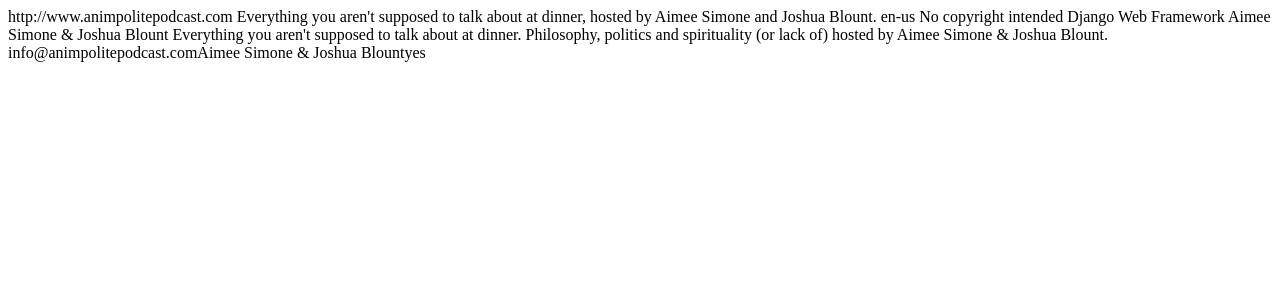
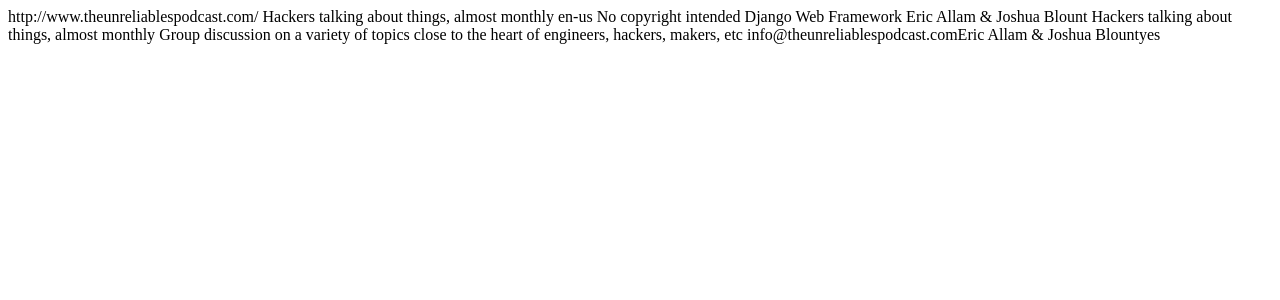
Before and after one commit to stickwithjosh/hypodrical, a Django app: template apps/podcast/templates/podcast/feed.html in a window 1280 px wide. Shown: the top 300 px of the page. Run offline with Django 3.2, Linux system fonts and the light colour scheme; the template is opened without the code that fills it, so the values that code supplies are empty; parts of the project's set-up code (start-up, migrations or seed data) failed here and were passed over.

Commit message:
update settings for unreliables

```diff
--- a/apps/podcast/templates/base.html
+++ b/apps/podcast/templates/base.html
@@ -2,7 +2,7 @@
 <html lang="en-us">
     <head>
         <meta charset="utf-8">
-        <title>An Impolite Podcast | Everything you aren't supposed to talk about at dinner, hosted by Aimee Simone and Joshua Blount</title>
+        <title>Unreliables | Hackers talking about things, almost monthly</title>
         <meta name="viewport" content="width=device-width">
         <script src="//ajax.googleapis.com/ajax/libs/jquery/1.8.0/jquery.min.js"></script>
         <script src="{{ STATIC_URL }}js/audiojs/audio.min.js"></script>
@@ -38,8 +38,8 @@
     <body>
         <div class="wrap">
 
-            <h1><a href="/">An Impolite Podcast</a></h1>
-            <h3>Everything you aren't supposed to talk about at dinner, hosted by <a href="http://twitter.com/aimee_simone">Aimee Simone</a> and <a href="http://twitter.com/stickwithjosh">Joshua Blount<a/></h3>
+            <h1><a href="/">The Unreliables Podcast</a></h1>
+            <h3>Hackers talking about things, almost monthly. Organized by <a href="https://twitter.com/eallam">Eric Allam</a> and <a href="https://twitter.com/stickwithjosh">Joshua Blount</a></h3>
             <hr />
 
             {% block content %}{% endblock %}
--- a/apps/podcast/templates/podcast/episode_detail.html
+++ b/apps/podcast/templates/podcast/episode_detail.html
@@ -5,7 +5,7 @@
     <meta property="og:title" content="An Impolite Podcast {% if object.title %}- {{ object.title }}{% endif %}" />
     <meta property="og:description" content="{{ object.show_notes|markdown }}" />
     <meta property="og:image" content="{{ STATIC_URL }}img/fb-share.png" />
-    <meta property="og:url" content="http://www.animpolitepodcast.com{{ object.get_absolute_url }}" />
+    <meta property="og:url" content="http://www.theunreliablespodcast.com{{ object.get_absolute_url }}" />
     <meta property="og:type" content="article" />
     <meta property="fb:admins" content="678090273"/>
 {% endblock %}
--- a/apps/podcast/templates/podcast/feed.html
+++ b/apps/podcast/templates/podcast/feed.html
@@ -2,9 +2,9 @@
 <rss version="2.0" xmlns:itunes="http://www.itunes.com/dtds/podcast-1.0.dtd">
 
 <channel>
-   <title>An Impolite Podcast</title>
-   <link>http://www.animpolitepodcast.com</link>
-   <description>Everything you aren't supposed to talk about at dinner, hosted by Aimee Simone and Joshua Blount.</description>
+   <title>Unreliables</title>
+   <link>http://www.theunreliablespodcast.com/</link>
+   <description>Hackers talking about things, almost monthly</description>
    <language>en-us</language>
    <copyright>No copyright intended</copyright>
    <lastBuildDate>{{ object_list.0.pub_date|date:"r" }}</lastBuildDate>
@@ -15,30 +15,30 @@
 
 
 
-   <itunes:author>Aimee Simone &amp; Joshua Blount</itunes:author>
+   <itunes:author>Eric Allam &amp; Joshua Blount</itunes:author>
 
-   <itunes:subtitle>Everything you aren't supposed to talk about at dinner.</itunes:subtitle>
-   <itunes:summary>Philosophy, politics and spirituality (or lack of) hosted by Aimee Simone &amp; Joshua Blount.</itunes:summary>
-<itunes:image href="http://m.animpolitepodcast.com/static/img/artwork.png" />
+   <itunes:subtitle>Hackers talking about things, almost monthly</itunes:subtitle>
+   <itunes:summary>Group discussion on a variety of topics close to the heart of engineers, hackers, makers, etc</itunes:summary>
+<itunes:image href="http://m.theunreliablespodcast.com/static/img/artwork.png" />
 
 
-  <itunes:owner><itunes:email>info@animpolitepodcast.com</itunes:email><itunes:name>Aimee Simone &amp; Joshua Blount</itunes:name></itunes:owner><itunes:explicit>yes</itunes:explicit><itunes:category text="Religion &amp; Spirituality"><itunes:category text="Spirituality" /></itunes:category><itunes:category text="Religion &amp; Spirituality"><itunes:category text="Christianity" /></itunes:category><itunes:category text="News &amp; Politics" />
+  <itunes:owner><itunes:email>info@theunreliablespodcast.com</itunes:email><itunes:name>Eric Allam &amp; Joshua Blount</itunes:name></itunes:owner><itunes:explicit>yes</itunes:explicit><itunes:category text="Technology"><itunes:category text="Society &amp; Culture" />
 
    {% for object in object_list %}
    <item>
        <title>{{ object.title }}</title>
-       <link>http://www.animpolitepodcast.com{{ object.get_absolute_url }}</link>
+       <link>http://www.theunreliablespodcast.com{{ object.get_absolute_url }}</link>
        {% load markup %}
        <description>{{ object.show_notes }}</description>
-       <author>info@animpolitepodcast.com ({% for contributor in object.contributors.all %}{% if not forloop.first %}{% if not forloop.last %}, {% endif %}{% endif %}{% if forloop.last %} &amp; {% endif %}{{ contributor.name}}{% endfor %})</author>
+       <author>info@theunreliablespodcast.com ({% for contributor in object.contributors.all %}{% if not forloop.first %}{% if not forloop.last %}, {% endif %}{% endif %}{% if forloop.last %} &amp; {% endif %}{{ contributor.name}}{% endfor %})</author>
        <enclosure url="{{ object.mp3.url }}" type="audio/mpeg" length="{{ object.mp3.size }}" />
-       <guid isPermaLink="true">http://www.animpolitepodcast.com{{ object.get_absolute_url }}</guid>
+       <guid isPermaLink="true">http://www.info@theunreliablespodcast.com{{ object.get_absolute_url }}</guid>
        <pubDate>{{ object.pub_date|date:"r" }}</pubDate>
-       <itunes:author>Aimee Simone &amp; Joshua Blount</itunes:author>
+       <itunes:author>Eric Allam &amp; Joshua Blount</itunes:author>
 	<itunes:explicit>yes</itunes:explicit>
 
-    <itunes:subtitle>Everything you aren't supposed to talk about at dinner.</itunes:subtitle>
-    <itunes:summary>Everything you aren't supposed to talk about at dinner, hosted by Aimee Simone and Joshua Blount.</itunes:summary>
+    <itunes:subtitle>Hackers talking about things, almost monthly</itunes:subtitle>
+
 
    </item>
 
--- a/hypodrical/settings.py
+++ b/hypodrical/settings.py
@@ -125,7 +125,7 @@
     # boto settings
     AWS_ACCESS_KEY_ID = 'AKIAIT3JEWHLY36RVOUQ'
     AWS_SECRET_ACCESS_KEY = os.environ.get('AWS_SECRET_ACCESS_KEY')
-    AWS_STORAGE_BUCKET_NAME = 'm.animpolitepodcast.com'
+    AWS_STORAGE_BUCKET_NAME = 'm.theunreliablespodcast.com'
     AWS_S3_CUSTOM_DOMAIN = AWS_STORAGE_BUCKET_NAME
 
     # S3 URL settings
--- a/static/this.txt
+++ /dev/null
@@ -1 +0,0 @@
-Hello
```
Also changed, not shown: static/img/artwork.png, static/img/fb-share.png.
